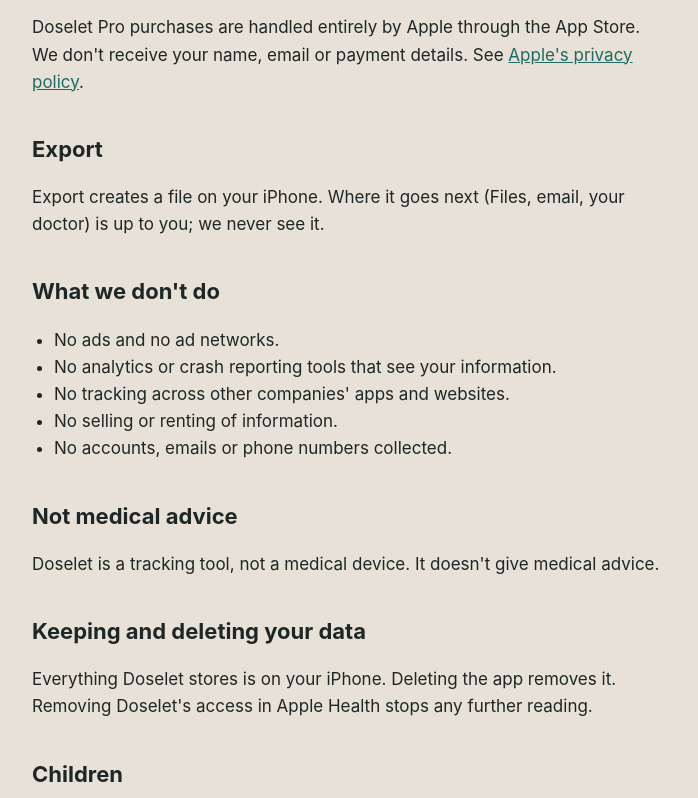
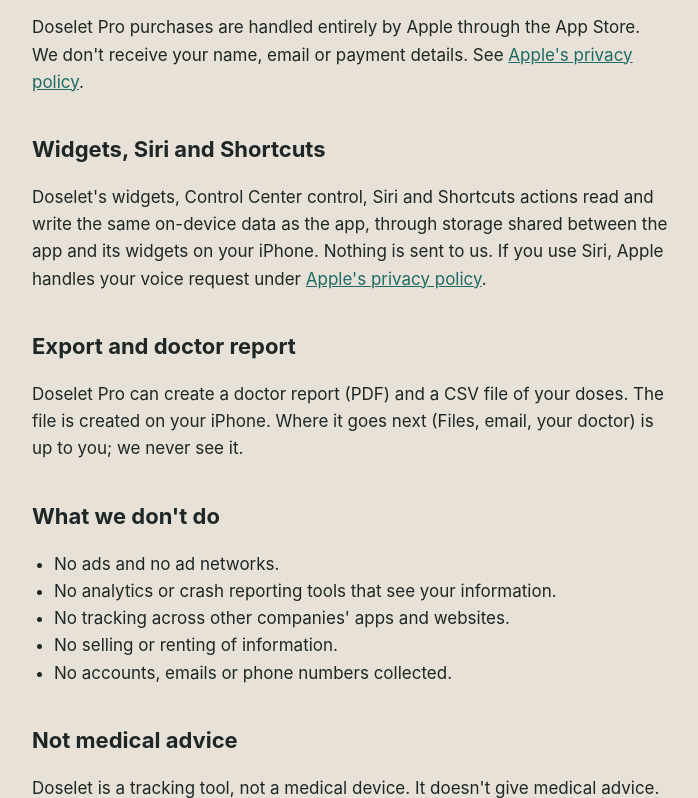
Before and after one commit to frailappstudio/doselet-legal, a plain HTML site: page privacy.html in a window 1280 px wide. Shown: the part 1298-2096 px from the top of the page, without its empty margins (290-988 px from the left). Drawn offline with Linux system fonts and the light colour scheme.

Commit message:
Privacy: widgets/Siri section, export and doctor report is Pro; support page export wording
Co-Authored-By: Claude Sonnet 5.5 <noreply@anthropic.com>

```diff
--- a/privacy.html
+++ b/privacy.html
@@ -4,7 +4,7 @@
 <body><main>
 <p class="soft"><a href="index.html">Doselet: Medicine Tracker</a></p>
 <h1>Privacy Policy</h1>
-<p class="soft">Effective November 23, 2026</p>
+<p class="soft">Effective November 25, 2026</p>
 
 <div class="card"><p><strong>The short version.</strong> Your medicines and doses stay on your iPhone. There is no account, no ads, no analytics and no tracking, nothing is uploaded to us or to iCloud, and we don't sell anything.</p></div>
 
@@ -25,8 +25,11 @@
 <h2>Purchases</h2>
 <p>Doselet Pro purchases are handled entirely by Apple through the App Store. We don't receive your name, email or payment details. See <a href="https://www.apple.com/legal/privacy/">Apple's privacy policy</a>.</p>
 
-<h2>Export</h2>
-<p>Export creates a file on your iPhone. Where it goes next (Files, email, your doctor) is up to you; we never see it.</p>
+<h2>Widgets, Siri and Shortcuts</h2>
+<p>Doselet's widgets, Control Center control, Siri and Shortcuts actions read and write the same on-device data as the app, through storage shared between the app and its widgets on your iPhone. Nothing is sent to us. If you use Siri, Apple handles your voice request under <a href="https://www.apple.com/legal/privacy/">Apple's privacy policy</a>.</p>
+
+<h2>Export and doctor report</h2>
+<p>Doselet Pro can create a doctor report (PDF) and a CSV file of your doses. The file is created on your iPhone. Where it goes next (Files, email, your doctor) is up to you; we never see it.</p>
 
 <h2>What we don't do</h2>
 <ul>
```
Also changed, not shown: index.html (+1 -1 lines).
